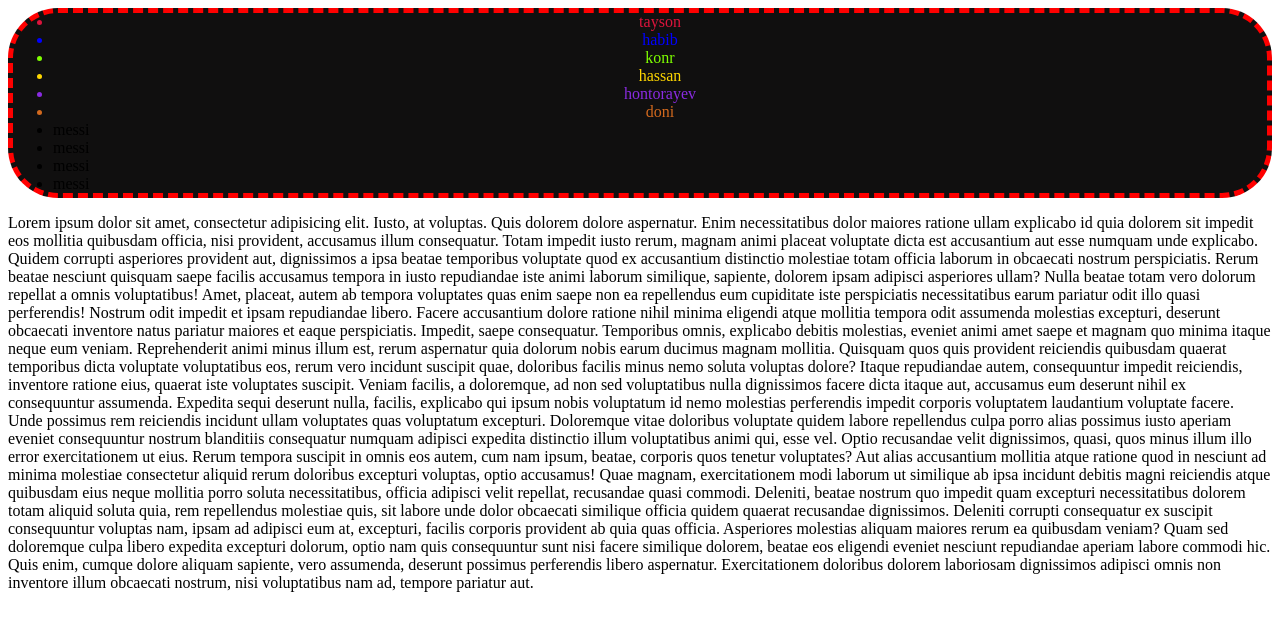
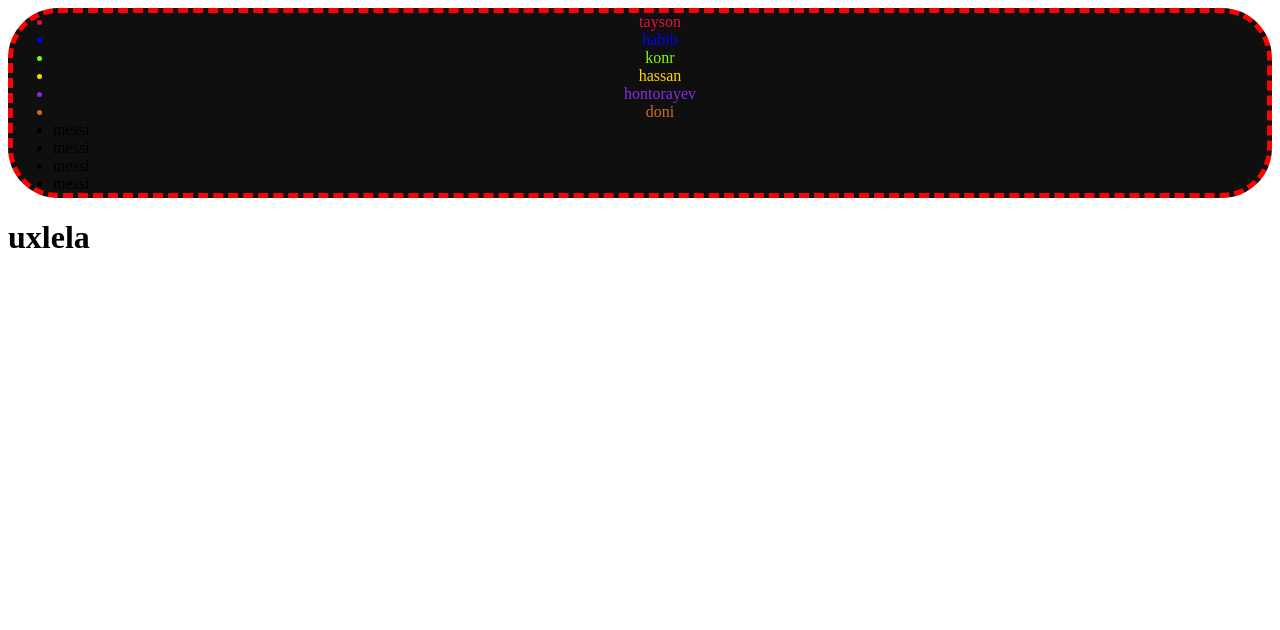
Before and after one commit to jokerUmar/yahshiroq-usul, a plain HTML site: page index.html in a window 1280 px wide. Drawn offline with Linux system fonts and the light colour scheme.

Commit message:
p tegini ochirib tashadim

```diff
--- a/index.html
+++ b/index.html
@@ -16,62 +16,6 @@
       <li>messi</li>
       <li>messi</li>
     </ul>
-    <p>
-      Lorem ipsum dolor sit amet, consectetur adipisicing elit. Iusto, at
-      voluptas. Quis dolorem dolore aspernatur. Enim necessitatibus dolor
-      maiores ratione ullam explicabo id quia dolorem sit impedit eos mollitia
-      quibusdam officia, nisi provident, accusamus illum consequatur. Totam
-      impedit iusto rerum, magnam animi placeat voluptate dicta est accusantium
-      aut esse numquam unde explicabo. Quidem corrupti asperiores provident aut,
-      dignissimos a ipsa beatae temporibus voluptate quod ex accusantium
-      distinctio molestiae totam officia laborum in obcaecati nostrum
-      perspiciatis. Rerum beatae nesciunt quisquam saepe facilis accusamus
-      tempora in iusto repudiandae iste animi laborum similique, sapiente,
-      dolorem ipsam adipisci asperiores ullam? Nulla beatae totam vero dolorum
-      repellat a omnis voluptatibus! Amet, placeat, autem ab tempora voluptates
-      quas enim saepe non ea repellendus eum cupiditate iste perspiciatis
-      necessitatibus earum pariatur odit illo quasi perferendis! Nostrum odit
-      impedit et ipsam repudiandae libero. Facere accusantium dolore ratione
-      nihil minima eligendi atque mollitia tempora odit assumenda molestias
-      excepturi, deserunt obcaecati inventore natus pariatur maiores et eaque
-      perspiciatis. Impedit, saepe consequatur. Temporibus omnis, explicabo
-      debitis molestias, eveniet animi amet saepe et magnam quo minima itaque
-      neque eum veniam. Reprehenderit animi minus illum est, rerum aspernatur
-      quia dolorum nobis earum ducimus magnam mollitia. Quisquam quos quis
-      provident reiciendis quibusdam quaerat temporibus dicta voluptate
-      voluptatibus eos, rerum vero incidunt suscipit quae, doloribus facilis
-      minus nemo soluta voluptas dolore? Itaque repudiandae autem, consequuntur
-      impedit reiciendis, inventore ratione eius, quaerat iste voluptates
-      suscipit. Veniam facilis, a doloremque, ad non sed voluptatibus nulla
-      dignissimos facere dicta itaque aut, accusamus eum deserunt nihil ex
-      consequuntur assumenda. Expedita sequi deserunt nulla, facilis, explicabo
-      qui ipsum nobis voluptatum id nemo molestias perferendis impedit corporis
-      voluptatem laudantium voluptate facere. Unde possimus rem reiciendis
-      incidunt ullam voluptates quas voluptatum excepturi. Doloremque vitae
-      doloribus voluptate quidem labore repellendus culpa porro alias possimus
-      iusto aperiam eveniet consequuntur nostrum blanditiis consequatur numquam
-      adipisci expedita distinctio illum voluptatibus animi qui, esse vel. Optio
-      recusandae velit dignissimos, quasi, quos minus illum illo error
-      exercitationem ut eius. Rerum tempora suscipit in omnis eos autem, cum nam
-      ipsum, beatae, corporis quos tenetur voluptates? Aut alias accusantium
-      mollitia atque ratione quod in nesciunt ad minima molestiae consectetur
-      aliquid rerum doloribus excepturi voluptas, optio accusamus! Quae magnam,
-      exercitationem modi laborum ut similique ab ipsa incidunt debitis magni
-      reiciendis atque quibusdam eius neque mollitia porro soluta
-      necessitatibus, officia adipisci velit repellat, recusandae quasi commodi.
-      Deleniti, beatae nostrum quo impedit quam excepturi necessitatibus dolorem
-      totam aliquid soluta quia, rem repellendus molestiae quis, sit labore unde
-      dolor obcaecati similique officia quidem quaerat recusandae dignissimos.
-      Deleniti corrupti consequatur ex suscipit consequuntur voluptas nam, ipsam
-      ad adipisci eum at, excepturi, facilis corporis provident ab quia quas
-      officia. Asperiores molestias aliquam maiores rerum ea quibusdam veniam?
-      Quam sed doloremque culpa libero expedita excepturi dolorum, optio nam
-      quis consequuntur sunt nisi facere similique dolorem, beatae eos eligendi
-      eveniet nesciunt repudiandae aperiam labore commodi hic. Quis enim, cumque
-      dolore aliquam sapiente, vero assumenda, deserunt possimus perferendis
-      libero aspernatur. Exercitationem doloribus dolorem laboriosam dignissimos
-      adipisci omnis non inventore illum obcaecati nostrum, nisi voluptatibus
-      nam ad, tempore pariatur aut.
-    </p>
+    <h1>uxlela</h1>
   </body>
 </html>
```
